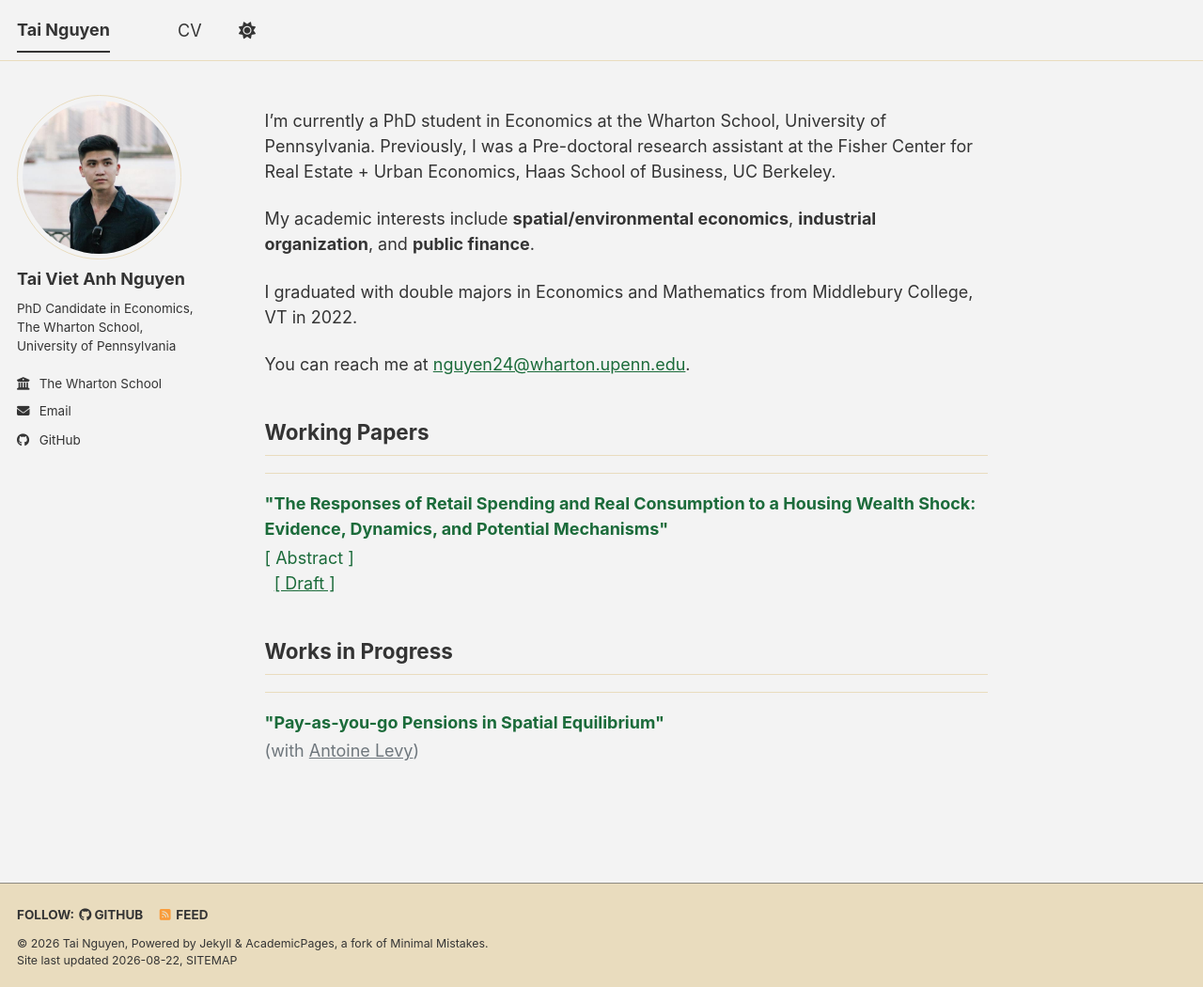
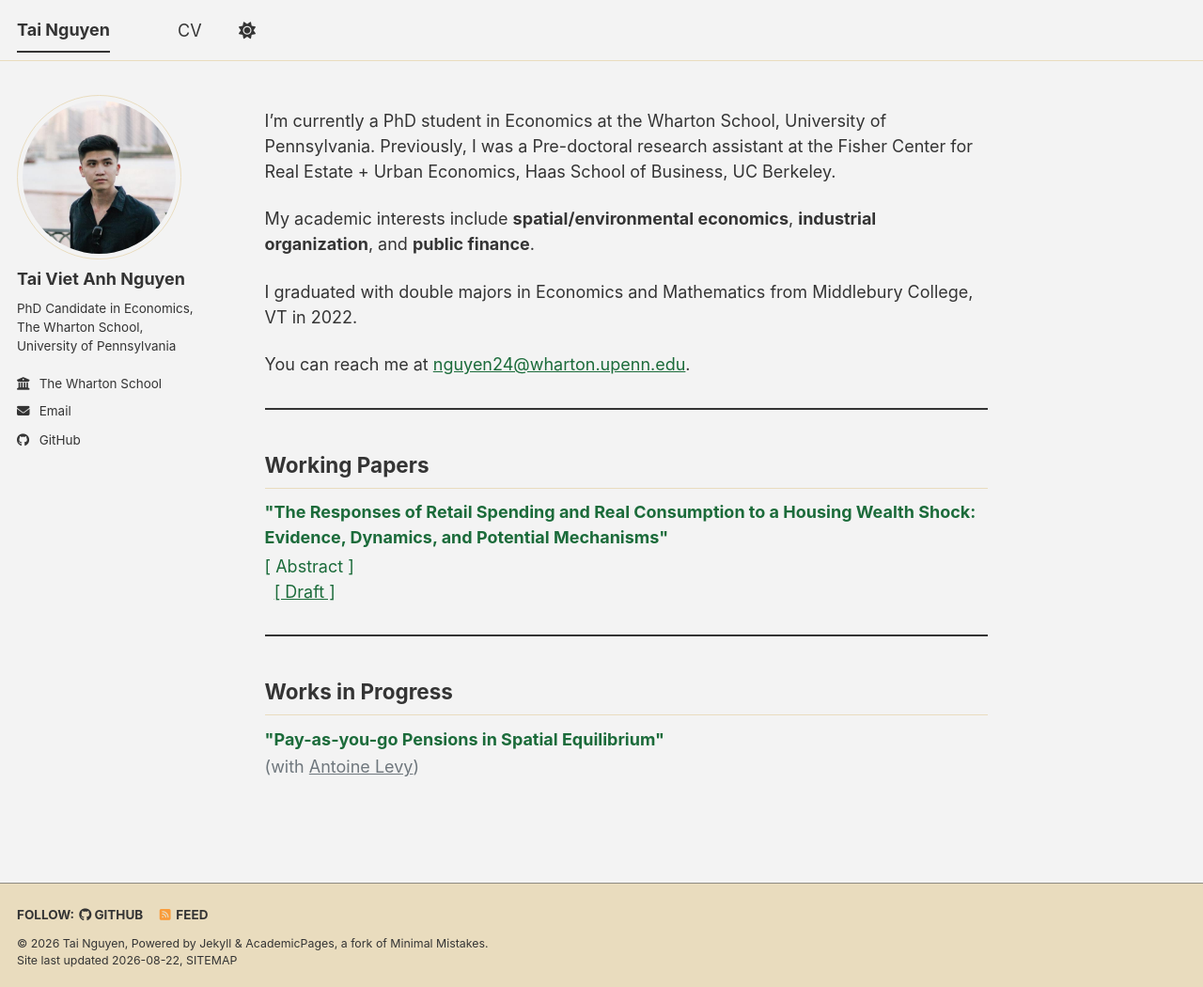
Before and after one commit to tvnguyen24/tvnguyen24.github.io, a Jekyll site: the page built from _pages/about.md, in a window 1280 px wide and 1050 px high. Shown: the whole window at 94% size. Built offline with Jekyll 4.4.1, drawn with Linux system fonts in a browser that asks for light colours; a style sheet for code colours, icons or effects is not loaded.

Commit message:
Move to a single bold rule above each section heading

```diff
--- a/_pages/about.md
+++ b/_pages/about.md
@@ -26,10 +26,11 @@ You can reach me at [nguyen24@wharton.upenn.edu](mailto:nguyen24@wharton.upenn.e
 .pub-abs > summary { display: inline; list-style: none; cursor: pointer; color: var(--global-link-color); }
 .pub-abs > summary::-webkit-details-marker { display: none; }
 .pub-abs-text { display: block; font-size: 0.9em; color: #6f777d; margin-top: 0.5em; text-align: justify; max-width: 48em; }
+.section-rule { border: 0; border-top: 2px solid var(--global-text-color); margin: 1.8em 0 0.7em; }
 </style>
 
+<hr class="section-rule" />
 <h2>Working Papers</h2>
-<hr />
 
 <div class="pub">
   <div class="pub-title">"The Responses of Retail Spending and Real Consumption to a Housing Wealth Shock: Evidence, Dynamics, and Potential Mechanisms"</div>
@@ -38,8 +39,8 @@ You can reach me at [nguyen24@wharton.upenn.edu](mailto:nguyen24@wharton.upenn.e
   </div>
 </div>
 
+<hr class="section-rule" />
 <h2>Works in Progress</h2>
-<hr />
 
 <div class="pub">
   <div class="pub-title">"Pay-as-you-go Pensions in Spatial Equilibrium"</div>
```
